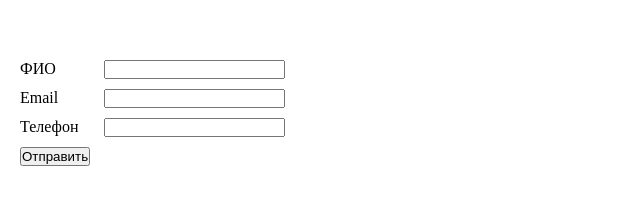
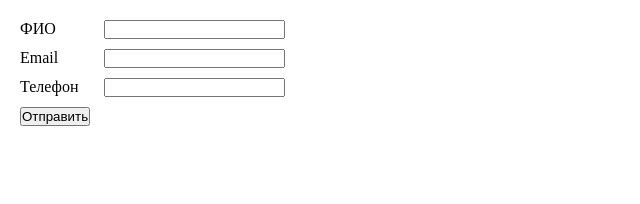
Before and after one commit to Qetbn/yandex-nodejs-school-test, a plain HTML site: page index.html in a window 1280 px wide. Shown: the whole page, without its empty margins (0-640 px from the left). Drawn offline with Linux system fonts and the light colour scheme.

Commit message:
fix css issue

```diff
--- a/style.css
+++ b/style.css
@@ -3,7 +3,7 @@
     padding: 0;
 }
 body {
-    margin: 0 20px;
+    margin: 20px;
 }
 #resultContainer {
     margin: 20px 0;
@@ -12,6 +12,8 @@ body {
 }
 #resultContainer:empty {
     border: medium none;
+    margin: 0;
+    padding: 0;
 }
 #myForm label {
     display: block;
```
